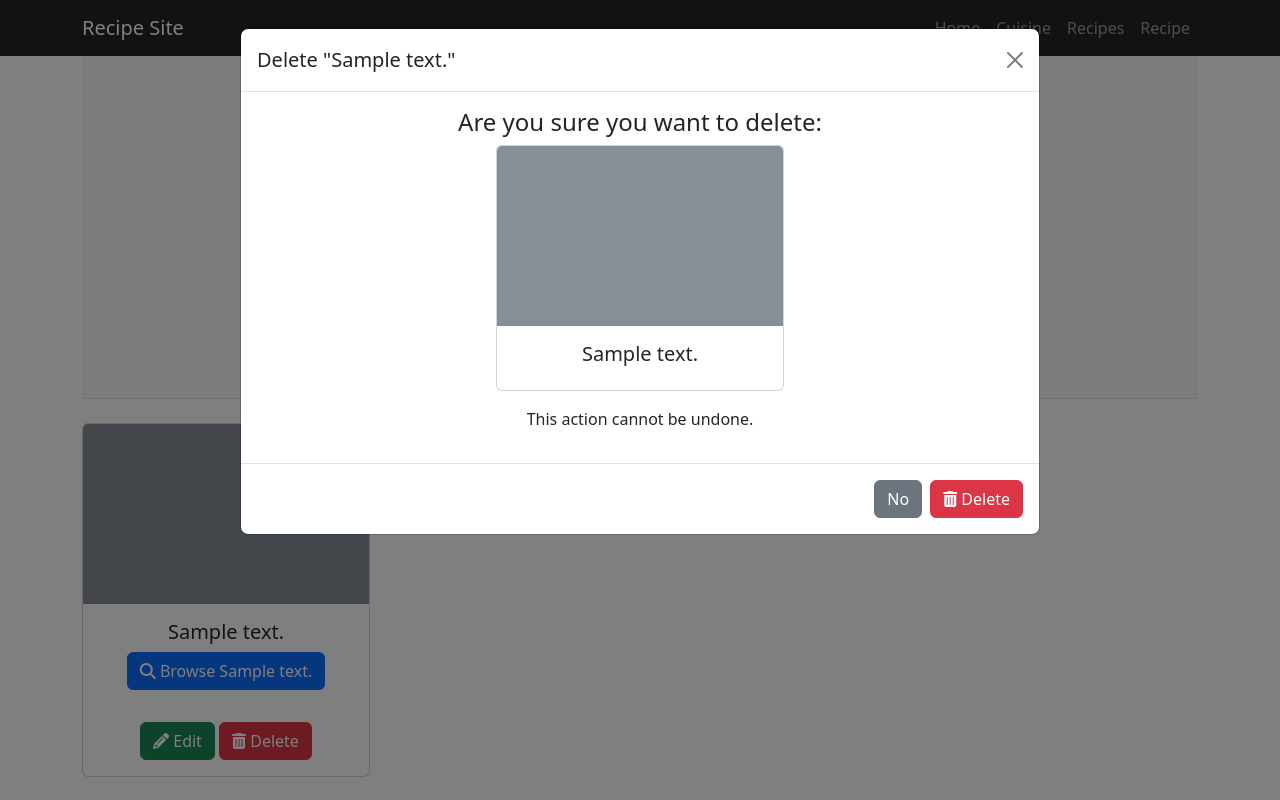
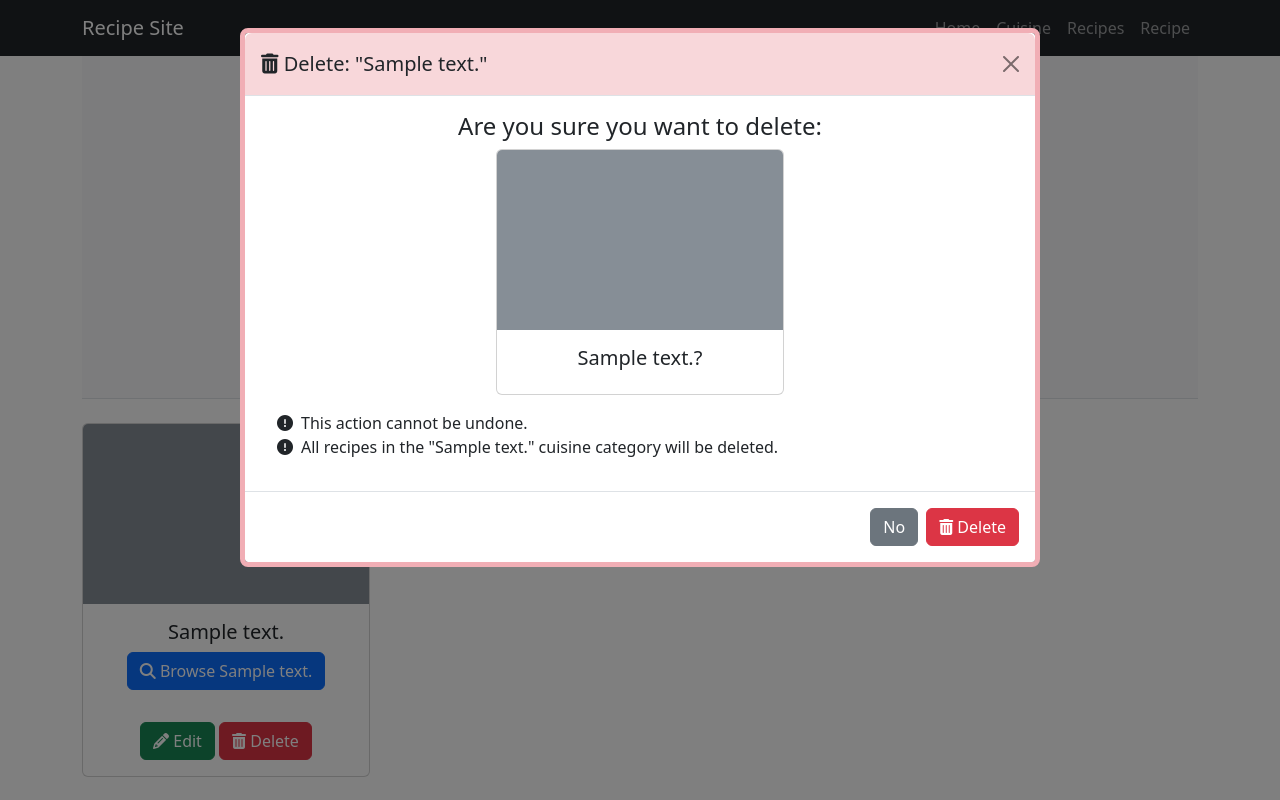
Before and after one commit to ozpc99/My-Recipes, a Flask app: page /cuisine in a window 1280 px wide, after a click on "Delete". Run offline with Flask 2, Linux system fonts and the light colour scheme; tables that the repository leaves empty hold one stand-in row (values such as "Sample post"); some libraries are stand-ins or nearby versions.

Commit message:
Restyle Delete Category Modal
Applied Bootstrap styling classes to Delete Cuisine Category modal

```diff
--- a/recipe_site/static/css/style.css
+++ b/recipe_site/static/css/style.css
@@ -0,0 +1,8 @@
+/* Modal for Deleting: Custom Styling */
+.modal-for-delete .modal-header {
+        background-color: var(--bs-danger-bg-subtle);
+    }
+
+.modal-for-delete .modal-content {
+    border: 5px solid var(--bs-danger-border-subtle);
+}
--- a/recipe_site/templates/cuisine.html
+++ b/recipe_site/templates/cuisine.html
@@ -34,7 +34,7 @@
     <div class="row mb-3">
         {% for cuisine in cuisines %}
         <div class="col mb-3">
-            <div class="card text-center" style="width: 18rem;">
+            <div class="card" style="width: 18rem;">
 
                 <!-- Placeholder Image -->
                 <svg class="bd-placeholder-img card-img-top" width="100%" height="180"
@@ -44,7 +44,7 @@
                 </svg>
                 <!-- Cuisine Type Image -->
                 <!-- <img src="..." class="card-img-top" alt="..."> -->
-
+                <div class="text-center">
                     <div class="card-body">
                         <h5 class="card-title">{{ cuisine.cuisine_type }}</h5>
                         <a href="#" class="btn btn-primary"><i class="fa-solid fa-magnifying-glass"></i> Browse
@@ -60,20 +60,22 @@
                             <i class="fa-solid fa-trash-can"></i> Delete</a>
                         </button>
                     </div>
+                </div>
 
-                <!-- Modal -->
-                <div class="modal fade" id="modal-{{ cuisine.id }}" tabindex="-1"
-                    aria-labelledby="modal-{{ cuisine.id }}" aria-hidden="true">
+                <!-- Modal to Delete Cuisine Category -->
+                <div class="modal fade modal-for-delete" id="modal-{{ cuisine.id }}" tabindex="-1"
+                    data-bs-backdrop="static" data-bs-keyboard="false" aria-labelledby="modal-{{ cuisine.id }}"
+                    aria-hidden="true">
                     <div class="modal-dialog modal-lg">
                         <div class="modal-content">
                             <div class="modal-header">
-                                <h1 class="modal-title fs-5" id="modal-{{ cuisine.id }}">Delete
-                                    "{{ cuisine.cuisine_type }}"</h1>
+                                <h1 class="modal-title fs-5" id="modal-{{ cuisine.id }}">
+                                    <i class="fa-solid fa-trash-can"></i> Delete: "{{ cuisine.cuisine_type }}"</h1>
                                 <button type="button" class="btn-close" data-bs-dismiss="modal"
                                     aria-label="Close"></button>
                             </div>
                             <div class="modal-body">
-                                <h4>Are you sure you want to delete:</h4>
+                                <h4 class="text-center">Are you sure you want to delete:</h4>
 
                                 <!--Cuisine Type Card Preview-->
                                 <div class="card text-center mx-auto mb-3" style="width: 18rem;">
@@ -89,11 +91,20 @@
                                     <!-- <img src="..." class="card-img-top" alt="..."> -->
 
                                     <div class="card-body">
-                                        <h5 class="card-title">{{ cuisine.cuisine_type }}</h5>
+                                        <h5 class="card-title">{{ cuisine.cuisine_type }}?</h5>
                                     </div>
                                 </div>
 
-                                <p>This action cannot be undone.</p>
+                                <ul class="fa-ul">
+                                    <li>
+                                        <span class="fa-li"><i class="fa-solid fa-circle-exclamation"></i></span>
+                                        This action cannot be undone.
+                                    </li>
+                                    <li>
+                                        <span class="fa-li"><i class="fa-solid fa-circle-exclamation"></i></span>
+                                        All recipes in the "{{ cuisine.cuisine_type }}" cuisine category will be deleted.
+                                    </li>
+                                </ul>
                             </div>
 
                             <div class="modal-footer">
```
Also changed, not shown: README.md. Lines whose indentation alone changed are shown as unchanged.
